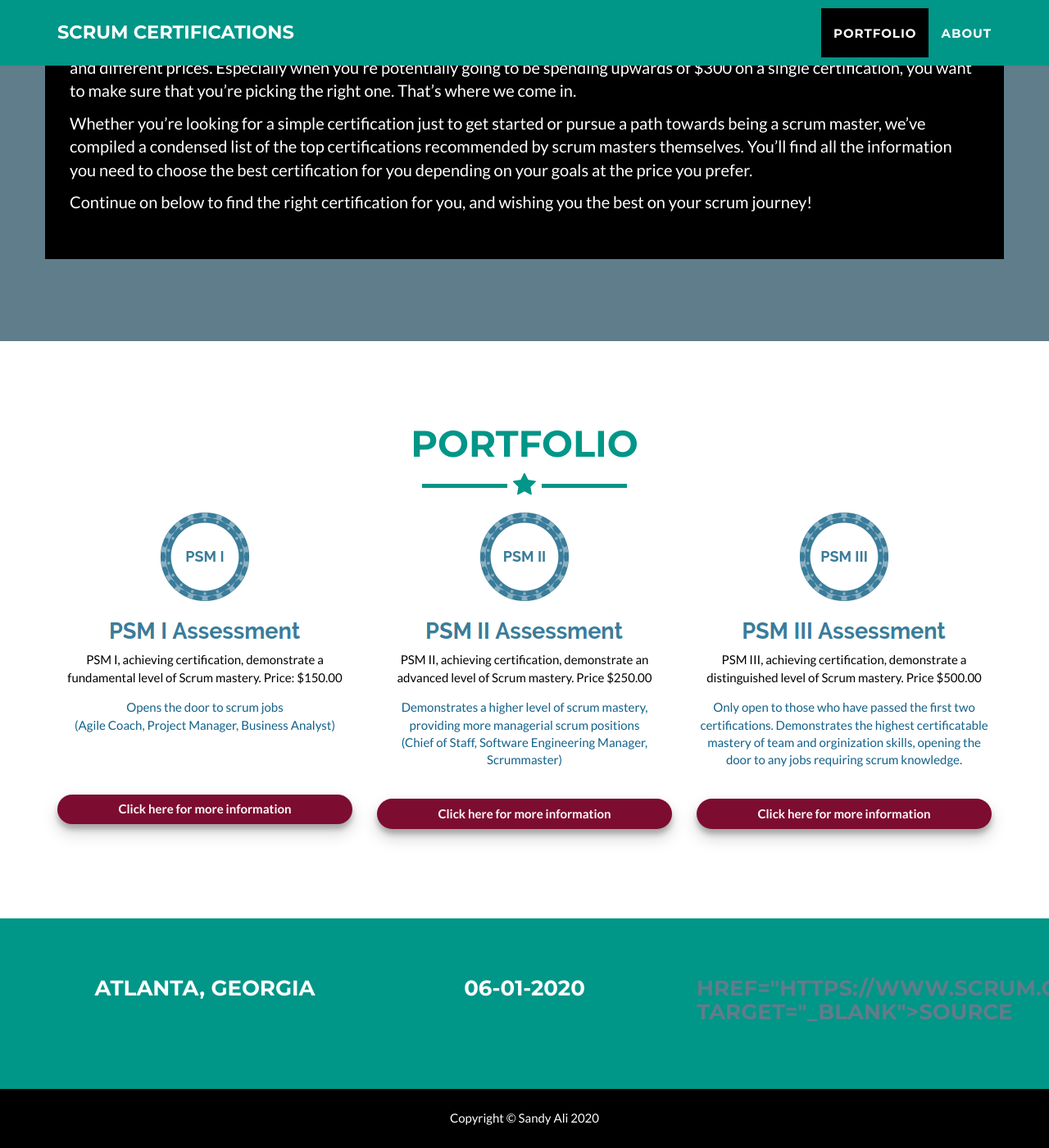
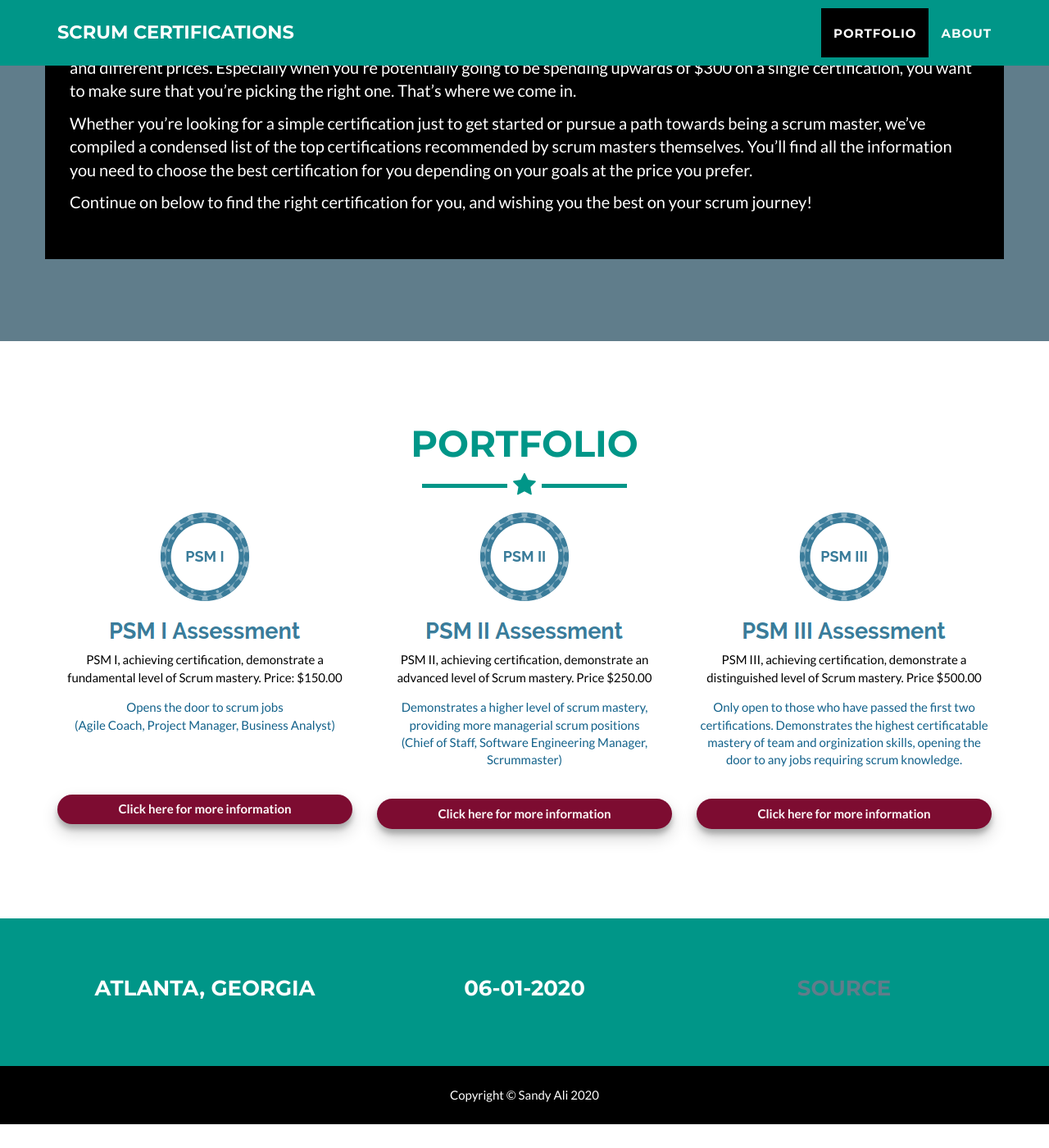
Before and after one commit to sali210/scrum-certsite, a Jekyll site: the page built from _posts/2014-07-18-project-1.markdown, in a window 1280 px wide and 1400 px high, scrolled down 1203 px. Shown: the whole window at 82% size. Built offline with Jekyll 4.4.1, drawn with Linux system fonts in a browser that asks for light colours; after the commit the page ends 2574 px from its top, so only the background shows below that.

Commit message:
changed it back to original

```diff
--- a/_config.yml
+++ b/_config.yml
@@ -35,7 +35,7 @@ footer:
   copyright: Sandy Ali
   location: Atlanta, Georgia
   social: 06-01-2020
-  credits: <a class="source-links"> href="https://www.scrum.org/" target="_blank">Source</a>
+  credits: <a href="https://www.scrum.org/" target="_blank">Source</a>
 
 
 
--- a/_includes/css/main.css
+++ b/_includes/css/main.css
@@ -498,6 +498,3 @@ color: #fdfafa;
     flex-direction: column;
     justify-content: space-between;
 }
-#footer .source-links{
-    color:  #FFFFFF;
-}
```
